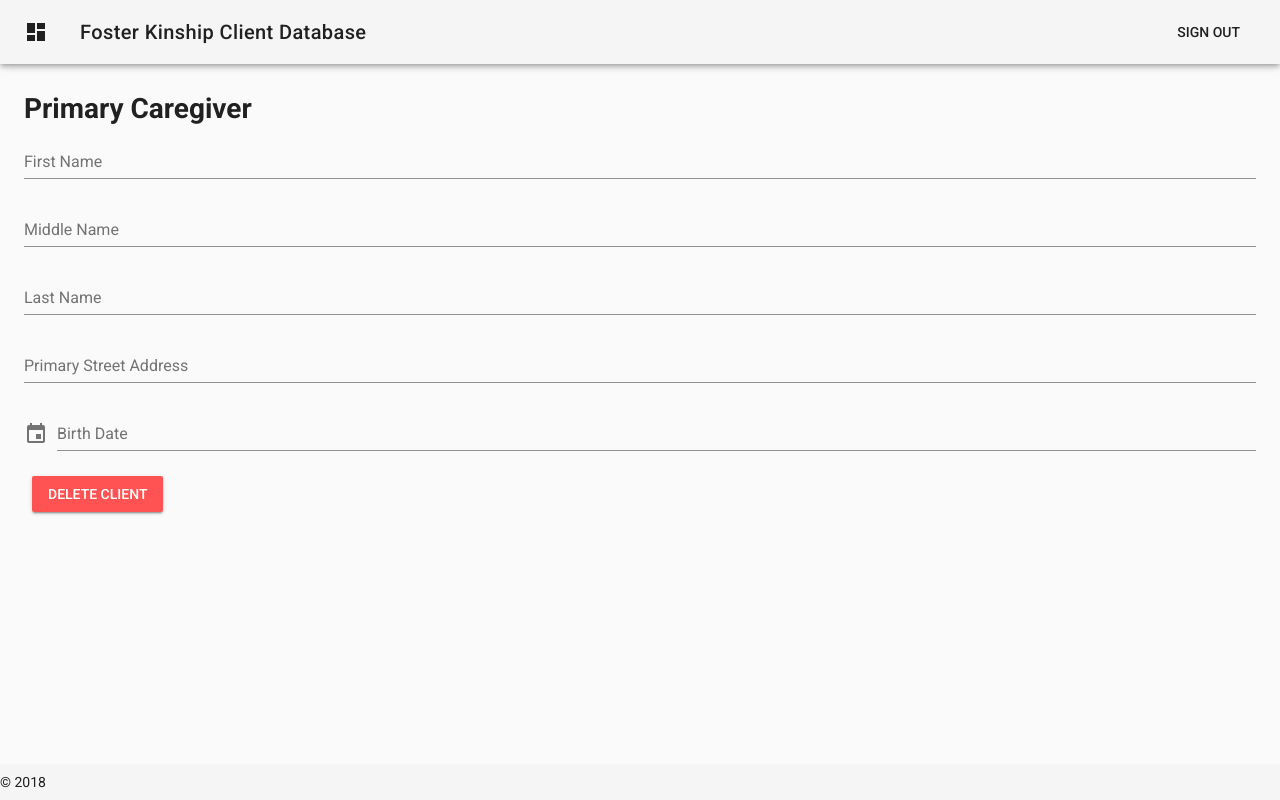
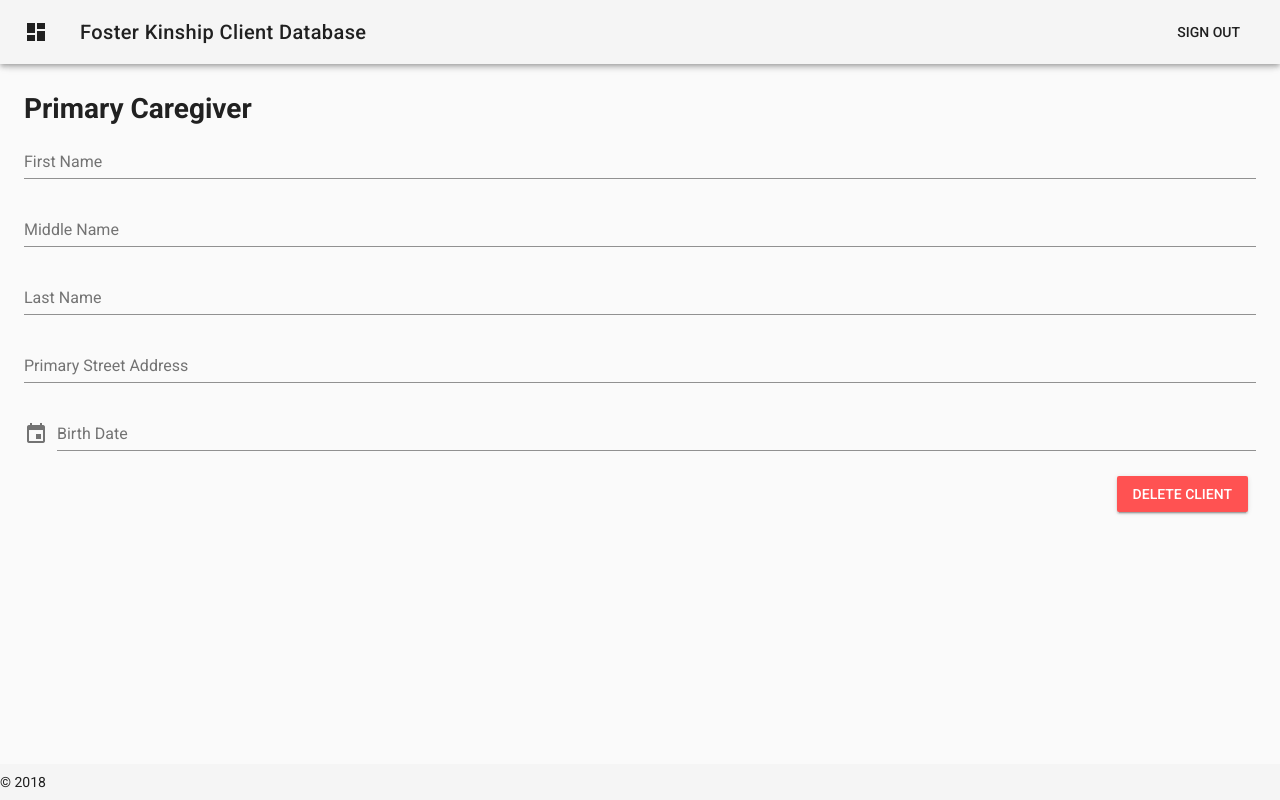
Before and after one commit to DedicatedManagers/vue.vuex.vuetify.firebase-realtime-database, a Vue app: page /client/add in a window 1280 px wide. Built offline with nearby package versions, Linux system fonts and the light colour scheme; no server answers; sample sign-in values are in the browser's storage.

Commit message:
minor code adjustments; moved delete to the right side

```diff
--- a/src/components/client.vue
+++ b/src/components/client.vue
@@ -16,14 +16,21 @@
                   </v-menu>
 
               </v-form>
-              <v-btn class="error" @click="confirmDialogVisibility=true">Delete Client</v-btn>
+          </v-flex>
+        </v-layout>
+
+        <v-layout row>
+            <v-spacer></v-spacer>
+            <v-btn class="error" @click="confirmDialogVisibility=true">Delete Client</v-btn>
+            <template v-if="confirmDialogVisibility">
               <dialog-confirm confirmType="error" :confirmVisibilty="confirmDialogVisibility" @confirmAccept="fDelete" @confirmCancel="confirmDialogVisibility=false">
                 <template slot="title">Confirm Delete</template>
                 <template slot="text">Are you sure you want to delete this client?</template>
                 <template slot="confirmButton">Confirm Delete</template>
               </dialog-confirm>
-          </v-flex>
+            </template>
         </v-layout>
+
     </v-container>
   </v-slide-y-transition>
 </template>
@@ -46,14 +53,6 @@ export default {
     };
   },
   computed:{
-    BirthDateLocal:{
-      get(){
-        return this.$store.state.currentPrimaryRelativeCaregiver?this.$store.state.currentPrimaryRelativeCaregiver.data.BirthDate:null;
-      },
-      set(newValue){
-        this.$store.commit('update_currentPrimaryRelativeCaregiver_byObject', {BirthDate: newValue});
-      },
-    },
     FirstName:{
       get(){
         return this.$store.state.currentPrimaryRelativeCaregiver?this.$store.state.currentPrimaryRelativeCaregiver.data.FirstName:"";
@@ -86,6 +85,14 @@ export default {
         this.$store.commit('update_currentPrimaryRelativeCaregiver_byObject', {PrimaryStreetAddress: newValue});
       },
     },
+    BirthDateLocal:{
+      get(){
+        return this.$store.state.currentPrimaryRelativeCaregiver?this.$store.state.currentPrimaryRelativeCaregiver.data.BirthDate:null;
+      },
+      set(newValue){
+        this.$store.commit('update_currentPrimaryRelativeCaregiver_byObject', {BirthDate: newValue});
+      },
+    },
 
   },
   methods:{
```
